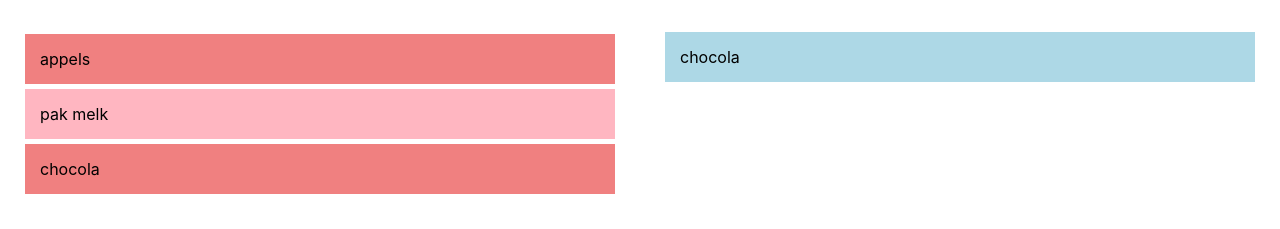
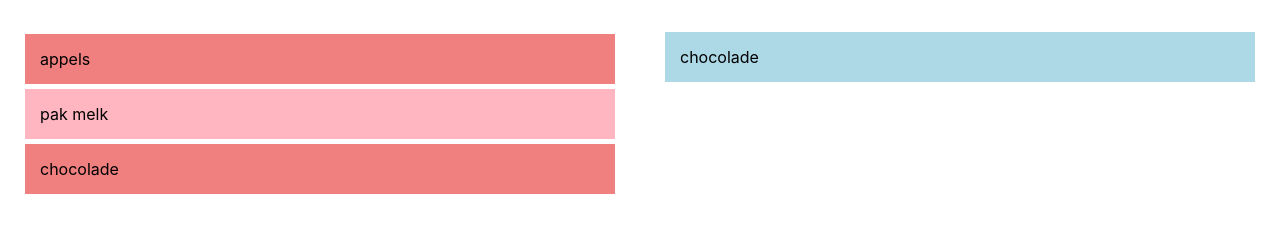
Before and after one commit to ambupilot/react-groceries-list, a React (Create React App) app: page / in a window 1280 px wide. Shown: the part 409-638 px from the top of the page. Built offline with nearby package versions, Linux system fonts and the light colour scheme.

Commit message:
chocola-duh

```diff
--- a/src/Container.js
+++ b/src/Container.js
@@ -11,9 +11,9 @@ export default class Container extends React.Component {
       groceryItems: [
         { id: 1, title: "appels" },
         { id: 2, title: "pak melk" },
-        { id: 3, title: "chocola" }
+        { id: 3, title: "chocolade" }
       ],
-      shoppingListItems: [{ id: 1, title: "chocola", amount: 2 }]
+      shoppingListItems: [{ id: 1, title: "chocolade", amount: 2 }]
     };
   }
   render() {
```
